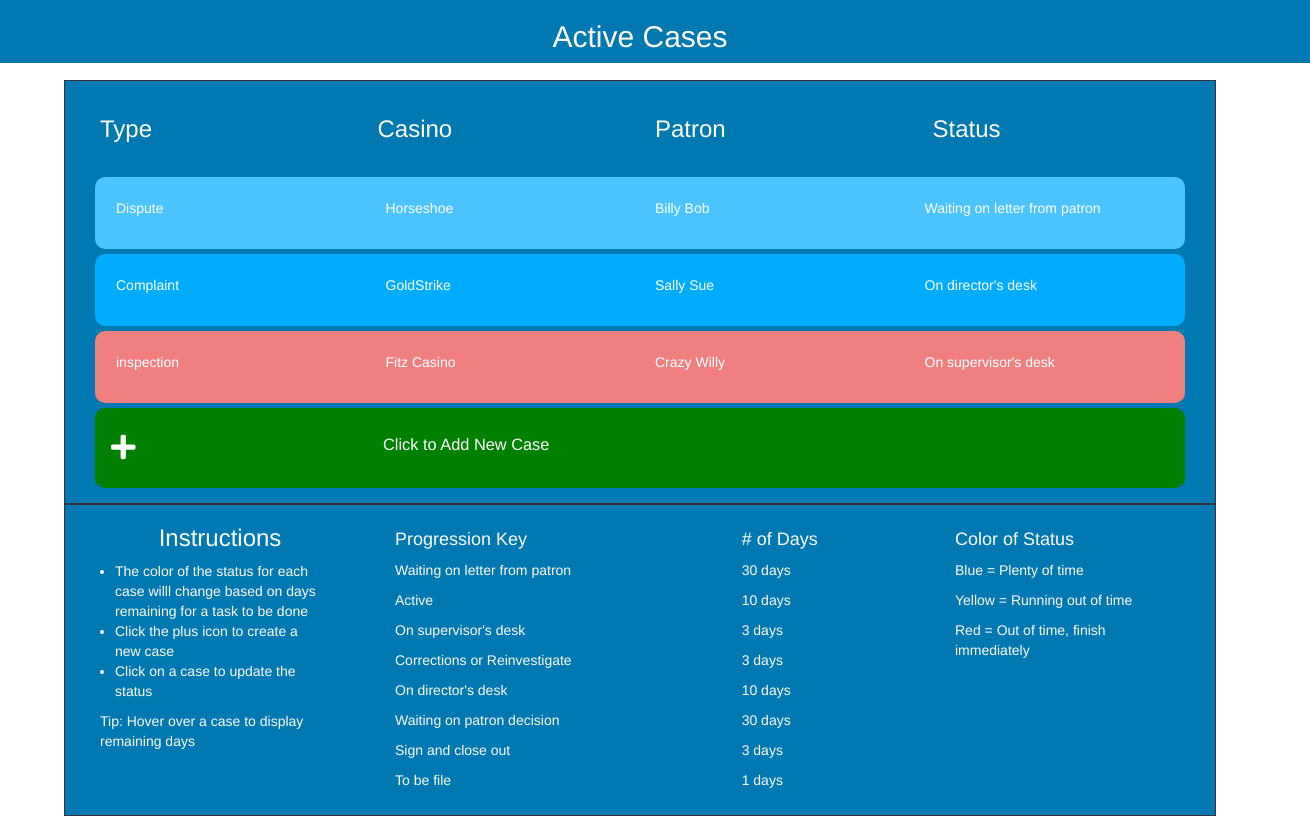
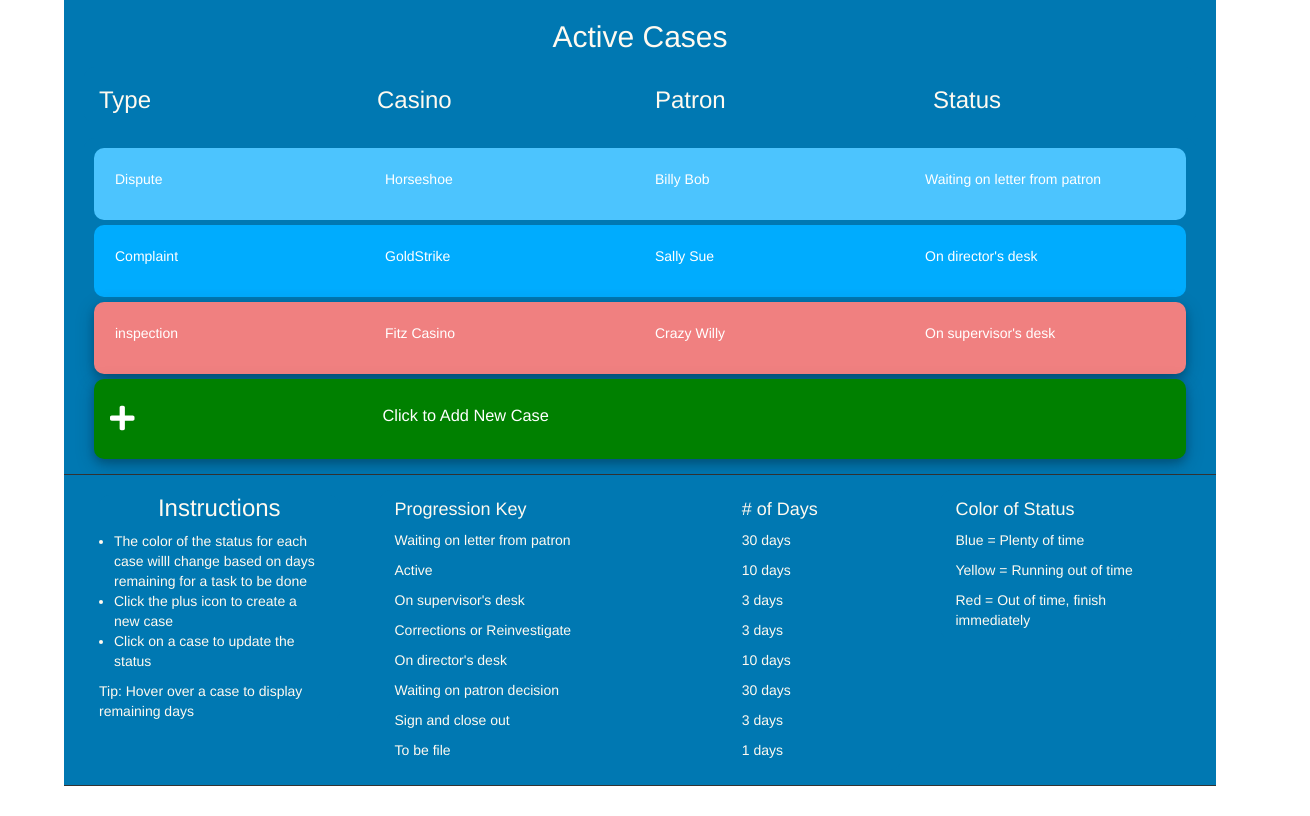
Before and after one commit to jcsmileyjr/active-cases, a React (Create React App) app: page / in a window 1280 px wide. Shown: the whole page, 1310 px wide, since content can reach past the window. Built offline with nearby package versions, Linux system fonts and the light colour scheme.

Commit message:
Update the presentation of the app
- add box shadows to the case's containers
- updated nav to be same width as body
- Remove bottom border of Nav to make it smooth with body.

```diff
--- a/src/App.css
+++ b/src/App.css
@@ -8,7 +8,7 @@
 
 /*add a border surrounding the two major sections on the main screen*/
 .sectionBorder {
-  border-style: solid;
+  border-bottom-style: solid;
   border-width: thin;
   background-color: #0078B2;
 }
@@ -57,13 +57,17 @@
 	padding: 1px 1px 1px 1px;
 }
 
+.dangerColor, warnColor, mainColor, testColor {
+	box-shadow: 0 4px 8px 0 rgba(0, 0, 0, 0.2), 0 6px 20px 0 rgba(0, 0, 0, 0.19);
+}
+
 .caseManagementForm {
 	border-radius: 10px;
 	margin: auto;
     position: absolute;
     top: 0px; left:0; bottom:0; right:0;
     width: 90%;/* 60% in production*/
-    height: 80%;
+    height: 87%;
 }
 
 /*create a smaller centered div to hold the new case creation input fields*/
@@ -72,9 +76,16 @@
 	margin: auto;
     position: absolute;
     top: 0px; left:0; bottom:0; right:0;
-    width: 65%;/* 60% in production*/
-    height: 80%;
+    width: 90%;/* 60% in production*/
+    height: 87%;
 	background-color: #0078B2;
+}
+
+.navForm {
+	margin: auto;
+    position: absolute;
+    top: 0px; left:0; bottom:0; right:0;
+	width: 90%;
 }
 
 /*CSS for add new cases button in caseManagment container*/
--- a/src/App.js
+++ b/src/App.js
@@ -186,7 +186,7 @@ class App extends Component {
 
 	  this.setState({workLoad:cases});//update the state's workload's array
       this.setState({newCase:true});//change the view to the CaseMangement component
-	  console.dir(cases);
+
   }
 
   render() {
--- a/src/Components/AddCaseButton/addCaseButton.css
+++ b/src/Components/AddCaseButton/addCaseButton.css
@@ -5,7 +5,7 @@
   color: white;
   background-color: green;
   padding: 25px 1px 25px 1px;
-
+  box-shadow: 0 4px 8px 0 rgba(0, 0, 0, 0.2), 0 6px 20px 0 rgba(0, 0, 0, 0.19);
 }
 
 .buttenTextSize {
--- a/src/Components/Nav/nav.js
+++ b/src/Components/Nav/nav.js
@@ -3,7 +3,7 @@ import './nav.css';
 
 function Nav(props){
   return(
-	<div className="row">
+	<div className="row navForm">
 	  <div className="navbar-default centerAlign col-xs-12 col-sm-12 col-md-12 col-lg-12 navColor">
 	  	<h2>Active Cases</h2>
 	  </div>
```
